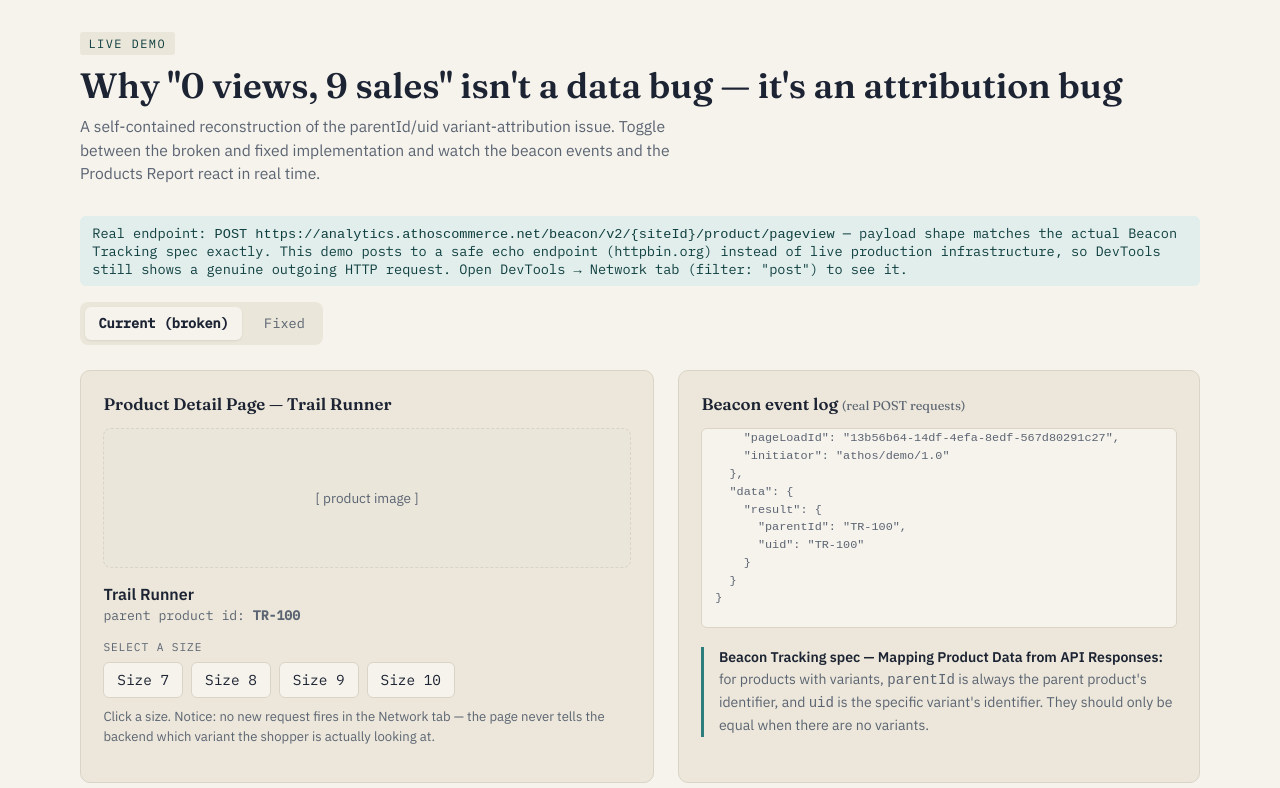
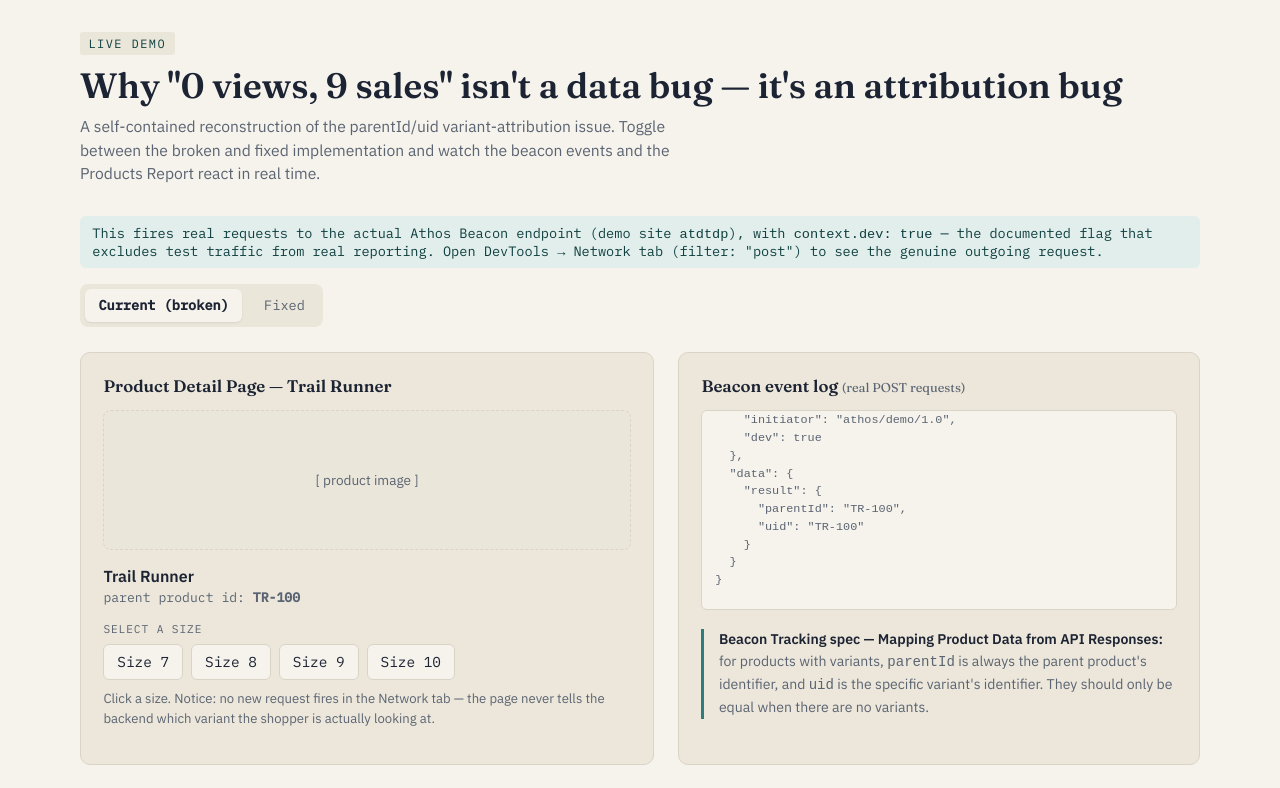
Before and after one commit to emilypape/beacon_bug_demo, a plain HTML site: page index.html in a window 1280 px wide. Shown: the top 788 px of the page. Drawn offline with Linux system fonts and the light colour scheme; no server answers.

Commit message:
Use real Athos Beacon endpoint with dev:true against atdtdp demo site

```diff
--- a/index.html
+++ b/index.html
@@ -86,7 +86,7 @@
       <span class="kicker">Live Demo</span>
       <h1>Why "0 views, 9 sales" isn't a data bug — it's an attribution bug</h1>
       <p class="sub">A self-contained reconstruction of the parentId/uid variant-attribution issue. Toggle between the broken and fixed implementation and watch the beacon events and the Products Report react in real time.</p>
-      <div class="netnote">Real endpoint: <code>POST https://analytics.athoscommerce.net/beacon/v2/{siteId}/product/pageview</code> — payload shape matches the actual Beacon Tracking spec exactly. This demo posts to a safe echo endpoint (httpbin.org) instead of live production infrastructure, so DevTools still shows a genuine outgoing HTTP request. Open DevTools &rarr; Network tab (filter: "post") to see it.</div>
+      <div class="netnote">This fires real requests to the actual Athos Beacon endpoint (demo site <code>atdtdp</code>), with <code>context.dev: true</code> — the documented flag that excludes test traffic from real reporting. Open DevTools &rarr; Network tab (filter: "post") to see the genuine outgoing request.</div>
     </div>
     <div class="modes">
       <button id="btn-broken" class="active">Current (broken)</button>
@@ -125,13 +125,12 @@
 </div>
 
 <script>
-  // Payload bodies match the REAL Athos Beacon Tracking spec exactly:
-  // POST https://analytics.athoscommerce.net/beacon/v2/{siteId}/product/pageview
-  // { context: { timestamp, pageUrl, userId, sessionId, pageLoadId, initiator }, data: { result: { parentId, uid } } }
-  // Requests are sent to a safe echo endpoint (httpbin.org) rather than live
-  // production infrastructure — the payload SHAPE is real, the destination is not.
-  const REAL_ENDPOINT = "https://analytics.athoscommerce.net/beacon/v2/{siteId}/product/pageview";
-  const SAFE_ENDPOINT = "https://httpbin.org/post";
+  // Real Athos Beacon Tracking endpoint, hit against the atdtdp demo site.
+  // context.dev = true is the documented flag for excluding test traffic from
+  // real reporting (Beacon Tracking spec, "Testing" section) — this is the
+  // officially sanctioned way to test against live infrastructure.
+  const DEMO_SITE_ID = "atdtdp";
+  const BEACON_ENDPOINT = `https://analytics.athoscommerce.net/beacon/v2/${DEMO_SITE_ID}/product/pageview`;
 
   const SIZES = ["7","8","9","10"];
   const SALES = {"7":3,"8":5,"9":9,"10":2}; // fixed — sales attribution was never broken
@@ -160,7 +159,8 @@
         userId,
         sessionId,
         pageLoadId,
-        initiator: "athos/demo/1.0"
+        initiator: "athos/demo/1.0",
+        dev: true // excludes this test traffic from real reporting
       },
       data: {
         result: { parentId, uid }
@@ -174,7 +174,7 @@
     log.push(entry);
     render();
     try{
-      const res = await fetch(SAFE_ENDPOINT, {
+      const res = await fetch(BEACON_ENDPOINT, {
         method: "POST",
         headers: {"Content-Type": "application/json"},
         body: JSON.stringify(body)
```
